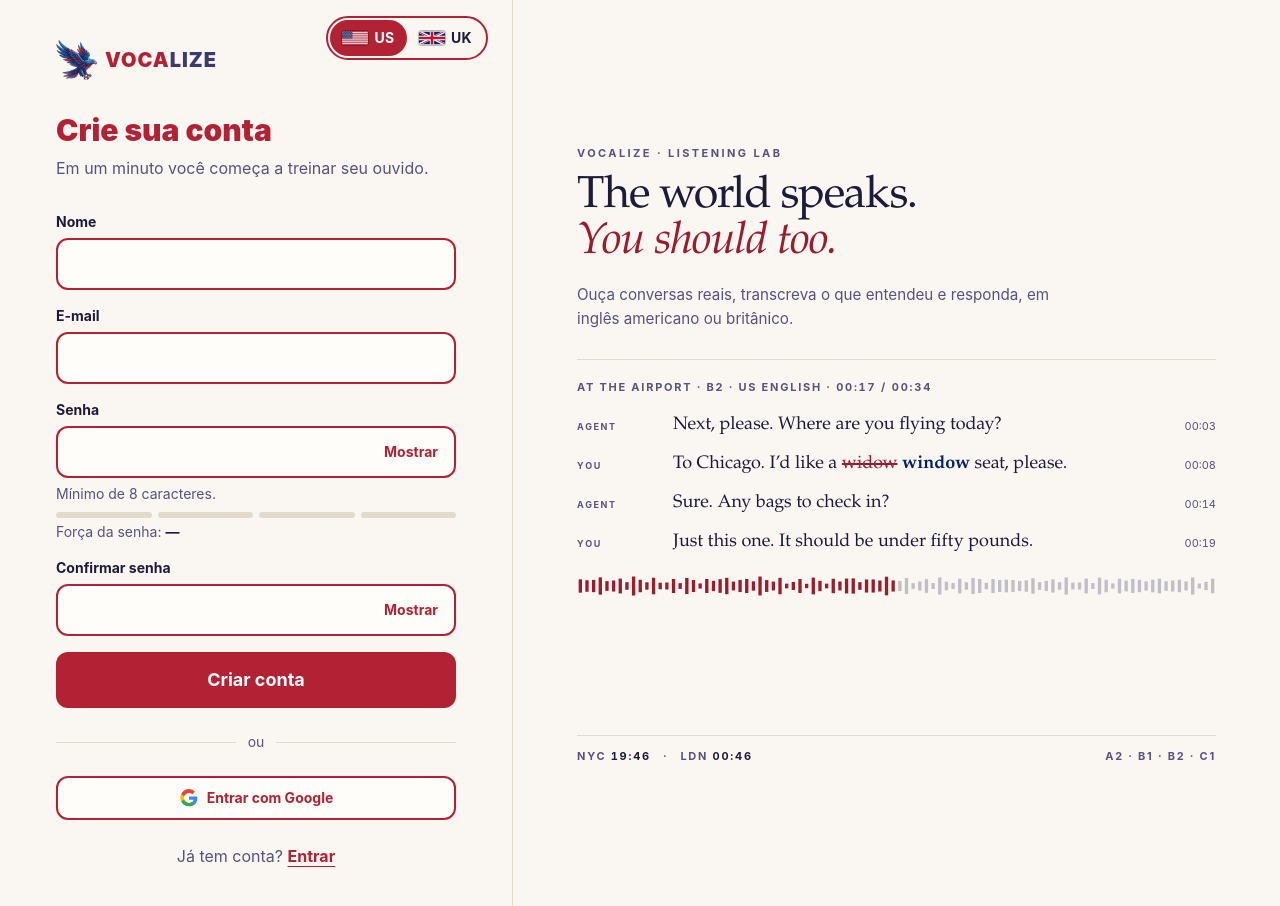
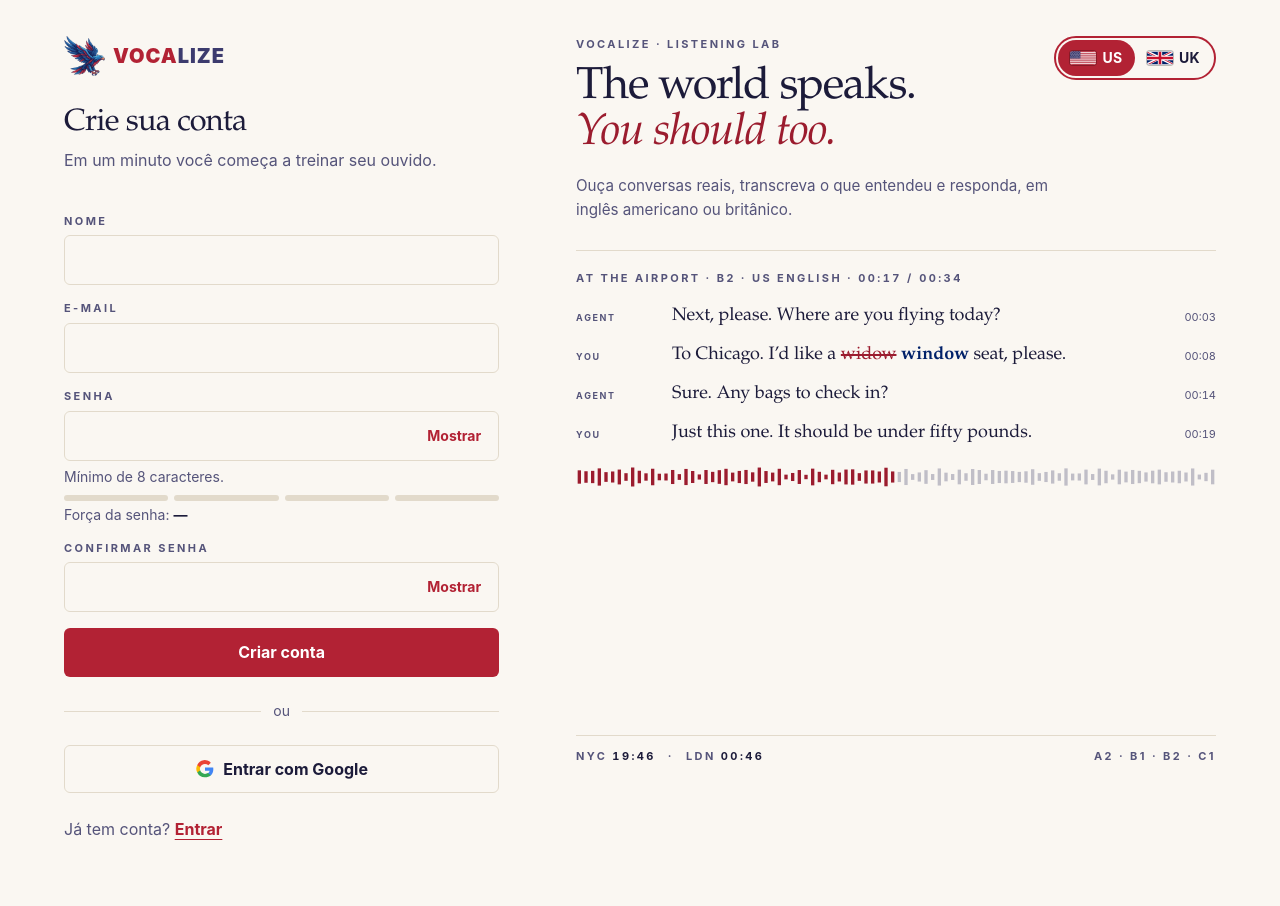
Before and after one commit to PMGmenegon/Vocalize, a React (Vite) app in the folder frontend/: page /cadastro in a window 1280 px wide. After the commit the page ends 879 px from the top, so only its background shows below. Built offline with nearby package versions, Linux system fonts and the light colour scheme.

Commit message:
style(frontend): unify login and signup typography and spacing tokens

```diff
--- a/frontend/src/components/AuthForm.tsx
+++ b/frontend/src/components/AuthForm.tsx
@@ -71,20 +71,20 @@ export default function AuthForm({ mode }: { mode: Mode }) {
   const errorCount = Object.keys(errors).length
 
   return (
-    <section className="w-full">
-      <h1 className="text-3xl font-black text-brand">{isLogin ? 'Bem-vindo de volta' : 'Crie sua conta'}</h1>
-      <p className="mt-2 text-muted">
+    <section className="auth-form flex w-full flex-1 flex-col">
+      <h1 className="type-display text-[length:var(--t-title-size)]">{isLogin ? 'Bem-vindo de volta' : 'Crie sua conta'}</h1>
+      <p className="mt-[var(--sp-1)] text-muted">
         {isLogin ? 'Continue de onde parou e treine seu ouvido.' : 'Em um minuto você começa a treinar seu ouvido.'}
       </p>
 
-      <form ref={formRef} onSubmit={onSubmit} noValidate className="mt-8 space-y-4">
+      <form ref={formRef} onSubmit={onSubmit} noValidate className="mt-[var(--sp-3)] space-y-[var(--sp-2)]">
         <div role="alert">
           {submitted && errorCount > 0 && (
-            <p className="rounded-xl bg-danger p-3 text-sm font-bold text-on-danger">
+            <p className="rounded-md bg-danger p-3 text-sm font-bold text-on-danger">
               Corrija {errorCount === 1 ? 'o campo destacado' : `os ${errorCount} campos destacados`} para continuar.
             </p>
           )}
-          {formError && <p className="rounded-xl bg-danger p-3 text-sm font-bold text-on-danger">{formError}</p>}
+          {formError && <p className="rounded-md bg-danger p-3 text-sm font-bold text-on-danger">{formError}</p>}
         </div>
         {!isLogin && (
           <Input label="Nome" name="name" autoComplete="name" value={values.name} onChange={set('name')} error={errors.name} />
@@ -126,7 +126,7 @@ export default function AuthForm({ mode }: { mode: Mode }) {
             <button
               type="button"
               onClick={() => setNote('A recuperação de senha chega numa fase futura.')}
-              className="min-h-9 cursor-pointer rounded-lg px-1 text-sm font-bold text-link underline underline-offset-4"
+              className="min-h-9 cursor-pointer px-1 text-sm font-bold text-link underline underline-offset-4"
             >
               Esqueci minha senha
             </button>
@@ -137,7 +137,7 @@ export default function AuthForm({ mode }: { mode: Mode }) {
         </Button>
       </form>
 
-      <div className="my-6 flex items-center gap-3 text-sm text-muted" aria-hidden="true">
+      <div className="my-[var(--sp-3)] flex items-center gap-3 text-sm text-muted" aria-hidden="true">
         <span className="h-px flex-1 bg-line" />
         ou
         <span className="h-px flex-1 bg-line" />
@@ -145,7 +145,7 @@ export default function AuthForm({ mode }: { mode: Mode }) {
 
       <Button
         variant="secondary"
-        className="w-full"
+        className="btn-line w-full"
         onClick={() => setNote('O login com Google chega numa fase futura. Por enquanto, use e-mail e senha.')}
       >
         <svg viewBox="0 0 24 24" className="h-5 w-5" aria-hidden="true" focusable="false">
@@ -160,7 +160,7 @@ export default function AuthForm({ mode }: { mode: Mode }) {
         {note}
       </p>
 
-      <p className="mt-6 text-center text-muted">
+      <p className="mt-auto pt-[var(--sp-3)] text-muted">
         {isLogin ? 'Ainda não tem conta? ' : 'Já tem conta? '}
         <Link to={isLogin ? '/cadastro' : '/login'} className="font-bold text-link underline underline-offset-4">
           {isLogin ? 'Cadastre-se' : 'Entrar'}
--- a/frontend/src/components/auth/BrandPanel.tsx
+++ b/frontend/src/components/auth/BrandPanel.tsx
@@ -176,7 +176,7 @@ function Transcript() {
         className="transition-opacity ease-in-out"
         style={{ opacity: fading ? 0 : 1, transitionDuration: reduced ? '0ms' : `${FADE_MS}ms` }}
       >
-        <p className="text-[11px] font-bold uppercase leading-relaxed tracking-[0.16em] text-muted">
+        <p className="type-eyebrow leading-relaxed">
           {scene.title} · {scene.level} · {scene.accent} · <span className="tabular-nums">{mmss(elapsed)} / {mmss(scene.total)}</span>
         </p>
 
@@ -228,7 +228,7 @@ const ROWS: { label?: string; us: string; uk: string; ipa?: [string, string]; fi
 
 function Comparison({ accent }: { accent: 'us' | 'uk' }) {
   const col = (side: 'us' | 'uk') => (accent === side ? 'text-ink' : 'text-muted')
-  const head = (side: 'us' | 'uk') => `pb-2 text-left text-[11px] font-bold uppercase tracking-[0.16em] ${accent === side ? 'underline decoration-2 underline-offset-[6px]' : ''}`
+  const head = (side: 'us' | 'uk') => `type-eyebrow pb-2 text-left ${accent === side ? 'underline decoration-2 underline-offset-[6px]' : ''}`
   return (
     <table lang="en" className="w-full border-collapse text-left">
       <thead>
@@ -241,7 +241,7 @@ function Comparison({ accent }: { accent: 'us' | 'uk' }) {
       <tbody>
         {ROWS.map((r, i) => (
           <tr key={i} className={r.first ? 'border-t border-line' : ''}>
-            <th scope="row" className="py-1.5 pr-3 align-baseline text-[11px] font-bold uppercase tracking-[0.16em] text-muted">
+            <th scope="row" className="type-eyebrow py-1.5 pr-3 align-baseline">
               {r.label}
             </th>
             {(['us', 'uk'] as const).map((side, k) => (
@@ -273,12 +273,12 @@ export default function BrandPanel() {
   return (
     <div
       aria-hidden="true"
-      className="absolute inset-0 flex flex-col overflow-hidden px-[clamp(1.75rem,5vw,5rem)] py-[clamp(1.5rem,4.5vh,3.5rem)]"
+      className="absolute inset-0 flex flex-col justify-between overflow-hidden py-[var(--auth-pad-y)]"
     >
-      <div className="my-auto w-full max-w-[40rem] space-y-[clamp(1.25rem,3.4vh,2.25rem)]">
+      <div className="w-full max-w-[40rem] space-y-[clamp(1.25rem,3.4vh,2.25rem)]">
         <header lang="en">
-          <p className="text-[11px] font-bold uppercase tracking-[0.22em] text-muted">Vocalize · Listening Lab</p>
-          <h2 className="font-editorial mt-3 text-[clamp(2rem,3.5vw,4.25rem)] font-medium leading-[1.04] tracking-tight text-ink">
+          <p className="type-eyebrow">Vocalize · Listening Lab</p>
+          <h2 className="type-display mt-3 text-[length:var(--t-display-size)]">
             The world speaks.
             <br />
             <em className="font-normal" style={{ color: WINE }}>
@@ -301,7 +301,7 @@ export default function BrandPanel() {
 
       <footer
         lang="en"
-        className="hidden w-full max-w-[40rem] items-baseline justify-between gap-4 border-t border-line pt-3 text-[11px] font-bold uppercase tracking-[0.16em] text-muted lg:flex [@media(max-height:700px)]:!hidden"
+        className="hidden w-full max-w-[40rem] items-baseline justify-between gap-4 border-t border-line pt-3 type-eyebrow lg:flex [@media(max-height:700px)]:!hidden"
       >
         <p>
           NYC <span className="tabular-nums text-ink">{NYC.format(now)}</span>
--- a/frontend/src/components/auth/BrandStrip.tsx
+++ b/frontend/src/components/auth/BrandStrip.tsx
@@ -4,8 +4,8 @@ import { WINE } from './brandColors'
 export default function BrandStrip() {
   return (
     <div aria-hidden="true" lang="en" className="mb-8">
-      <p className="text-[11px] font-bold uppercase tracking-[0.22em] text-muted">Vocalize · Listening Lab</p>
-      <p className="font-editorial mt-2 text-[1.75rem] font-medium leading-[1.08] tracking-tight text-ink">
+      <p className="type-eyebrow">Vocalize · Listening Lab</p>
+      <p className="type-display mt-2 text-[1.75rem]">
         The world speaks.
         <br />
         <em className="font-normal" style={{ color: WINE }}>
--- a/frontend/src/index.css
+++ b/frontend/src/index.css
@@ -313,3 +313,96 @@ html[data-accent="uk"] {
     font-family: "Iowan Old Style", "Palatino Linotype", Palatino, "Book Antiqua", Georgia, "Times New Roman", serif;
   }
 }
+
+/* ---------------------------------------------------------------------
+   Login e cadastro: tokens compartilhados entre o formulário e a lateral.
+   Duas famílias: editorial (serifada, destaque) e a fonte de texto padrão.
+   Mesma escala de espaçamento nos dois lados.
+   --------------------------------------------------------------------- */
+:root {
+  --auth-margin: clamp(1.5rem, 5vw, 5rem); /* margem externa, igual à esquerda e à direita */
+  --auth-gutter: clamp(2rem, 6vw, 6rem); /* espaço entre formulário e lateral */
+  --auth-pad-y: clamp(1.5rem, 4.5vh, 3.5rem);
+  --sp-1: 0.5rem;
+  --sp-2: 1rem;
+  --sp-3: 1.5rem;
+  --sp-4: 2rem;
+
+  --t-eyebrow-size: 11px;
+  --t-eyebrow-weight: 700;
+  --t-eyebrow-track: 0.22em;
+  --t-body-size: 1rem;
+  --t-body-leading: 1.6;
+  --t-small-size: 0.875rem;
+  --t-display-leading: 1.04;
+  --t-display-track: -0.025em;
+  --t-display-weight: 500;
+  --t-title-size: clamp(1.75rem, 2.4vw, 2.5rem); /* menor que a frase principal da lateral */
+  --t-display-size: clamp(2rem, 3.5vw, 4.25rem);
+  --t-field-radius: 0.375rem;
+}
+
+@layer components {
+  .type-eyebrow {
+    font-size: var(--t-eyebrow-size);
+    font-weight: var(--t-eyebrow-weight);
+    letter-spacing: var(--t-eyebrow-track);
+    text-transform: uppercase;
+    color: var(--muted);
+  }
+  .type-display {
+    font-family: "Iowan Old Style", "Palatino Linotype", Palatino, "Book Antiqua", Georgia, "Times New Roman", serif;
+    font-weight: var(--t-display-weight);
+    line-height: var(--t-display-leading);
+    letter-spacing: var(--t-display-track);
+    color: var(--ink);
+  }
+}
+
+/* Estilo sóbrio e editorial dos controles do formulário (só dentro de .auth-form). */
+.auth-form {
+  font-size: var(--t-body-size);
+  line-height: var(--t-body-leading);
+}
+.auth-form label,
+.auth-form th {
+  font-size: var(--t-eyebrow-size);
+  font-weight: var(--t-eyebrow-weight);
+  letter-spacing: var(--t-eyebrow-track);
+  text-transform: uppercase;
+  color: var(--muted);
+}
+.auth-form input {
+  border: 1px solid var(--line);
+  border-radius: var(--t-field-radius);
+  box-shadow: none;
+  font-size: var(--t-body-size);
+  background: transparent;
+}
+.auth-form input[aria-invalid="true"] {
+  border-color: var(--on-danger);
+}
+.auth-form input:focus-visible {
+  outline: 2px solid var(--focus);
+  outline-offset: 1px;
+  border-color: var(--focus);
+}
+.auth-form button,
+.auth-form a {
+  border-radius: var(--t-field-radius);
+}
+.auth-form .btn-line {
+  border: 1px solid var(--line);
+  background: transparent;
+  color: var(--ink);
+}
+.auth-form .btn-line:hover {
+  border-color: var(--brand);
+  background: transparent;
+}
+.auth-form button[type="submit"],
+.auth-form .btn-line {
+  font-size: var(--t-body-size);
+  font-weight: 700;
+  min-height: 3rem;
+}
--- a/frontend/src/layouts/AuthLayout.tsx
+++ b/frontend/src/layouts/AuthLayout.tsx
@@ -6,35 +6,43 @@ import Logo from '../components/Logo'
 import SkipLink from '../components/SkipLink'
 
 /**
- * Layout de login e cadastro: formulário à esquerda e painel de identidade visual à direita
- * (≥ lg: 40/60; tablet: 55/45; celular: sem painel, só a etiqueta e a frase principal acima do formulário).
- * As duas colunas usam o fundo da página (sem blocos de cor); só uma linha fina as separa.
+ * Layout de login e cadastro: uma única superfície contínua, sem linha, borda ou cor separando as colunas.
+ * Grade de 12 colunas (md: 6/6; lg: formulário 5, lateral 7, pois a lateral carrega transcrição e tabela e precisa de mais largura).
+ * Margens externas iguais (--auth-margin) e espaço generoso entre as colunas (--auth-gutter).
+ * As duas colunas têm a mesma altura e o mesmo respiro vertical: o topo do logo alinha com o topo da etiqueta da lateral
+ * e o fim do formulário (link de troca) com o rodapé da lateral.
  * O painel fica fixo; só o formulário troca (com uma transição suave) ao ir de login a cadastro.
  */
 export default function AuthLayout() {
   const { pathname } = useLocation()
   return (
-    <div className="flex min-h-dvh flex-col md:grid md:grid-cols-[55fr_45fr] lg:grid-cols-[40fr_60fr]">
+    <div className="min-h-dvh md:grid md:grid-cols-12 md:px-[var(--auth-margin)] md:[column-gap:var(--auth-gutter)]">
       <SkipLink />
-      <main id="conteudo" className="relative flex flex-1 flex-col items-center justify-center px-4 pb-10 pt-20 sm:px-8 md:min-h-dvh md:py-10">
-        <div className="absolute right-4 top-4 sm:right-6">
+      <main
+        id="conteudo"
+        className="relative flex min-h-dvh flex-col px-4 pb-10 pt-20 sm:px-8 md:col-span-6 md:px-0 md:py-[var(--auth-pad-y)] lg:col-span-5"
+      >
+        <div className="absolute right-4 top-4 sm:right-6 md:hidden">
           <AccentSwitch />
         </div>
-        <div className="w-full max-w-[400px]">
+        <div className="mx-auto flex w-full max-w-[400px] flex-1 flex-col md:mx-0 md:max-w-[28rem]">
           <div className="md:hidden">
             <BrandStrip />
           </div>
-          <Link to="/" aria-label="Vocalize — página inicial" className="mb-8 inline-flex rounded-lg">
+          <Link to="/" aria-label="Vocalize — página inicial" className="mb-[var(--sp-4)] inline-flex self-start rounded-lg">
             <Logo />
           </Link>
-          <div key={pathname} className="fade-swap">
+          <div key={pathname} className="fade-swap flex flex-1 flex-col">
             <Outlet />
           </div>
         </div>
       </main>
 
       {/* A lateral acompanha a rolagem: em telas baixas (formulário maior que a janela) ela continua inteira à vista */}
-      <div className="hidden border-l border-line md:block">
+      <div className="relative hidden md:col-span-6 md:block lg:col-span-7">
+        <div className="absolute right-0 top-[var(--auth-pad-y)] z-10">
+          <AccentSwitch />
+        </div>
         <div className="sticky top-0 h-dvh">
           <BrandPanel />
         </div>
```
